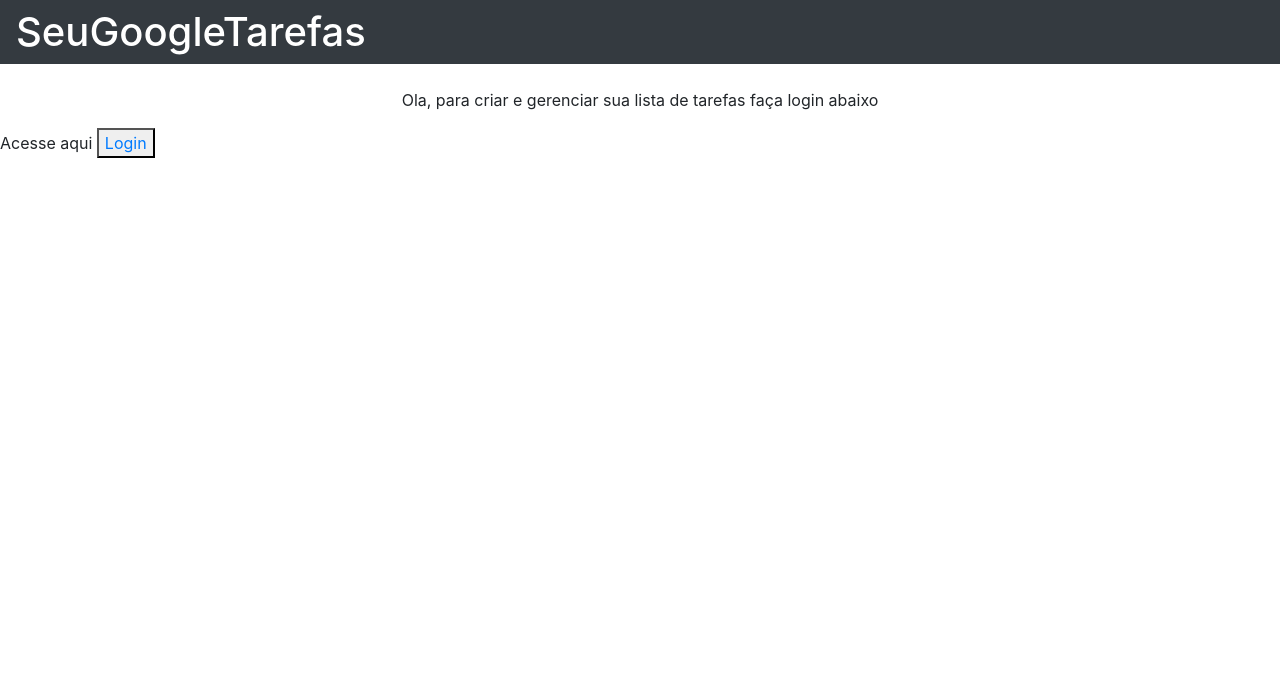
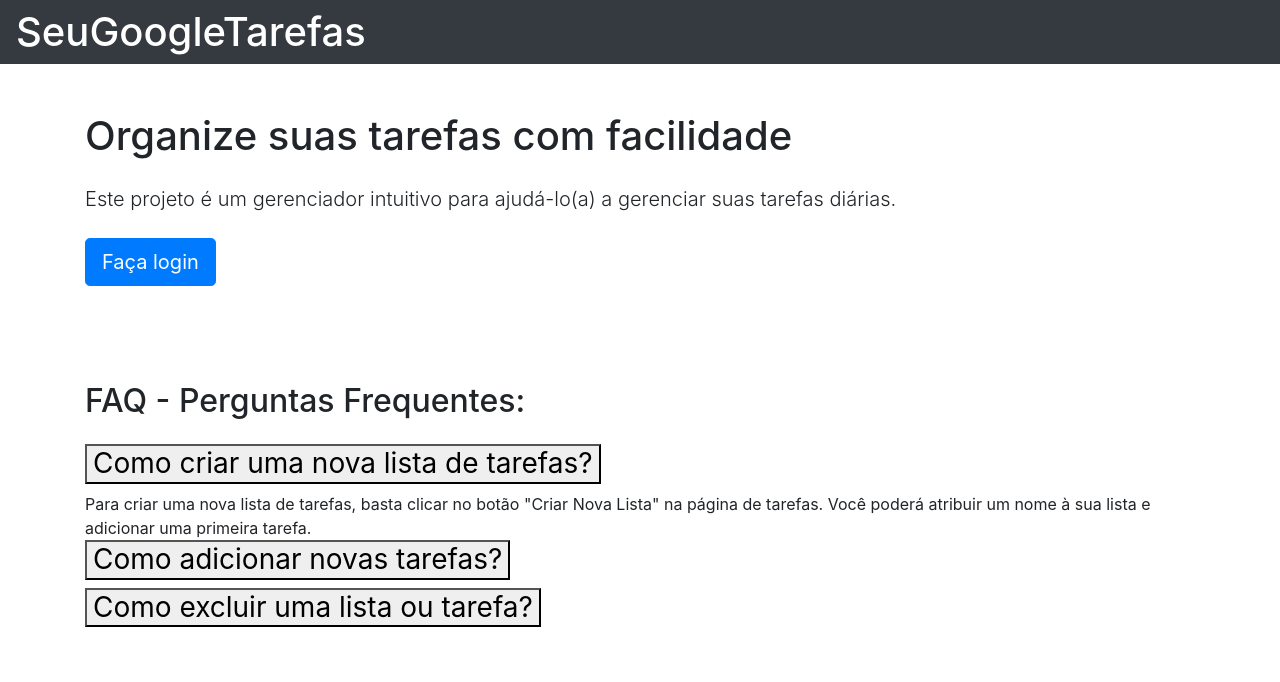
Before and after one commit to NathanOnCodes/seu-google-tarefas, a Django app: page / in a window 1280 px wide. Shown: the top 682 px of the page. Run offline with Django 5.2, Linux system fonts and the light colour scheme; data comes from the database, SQL or seed files in the repository; some libraries are stand-ins or nearby versions.

Commit message:
fix: adjust redirect

```diff
--- a/tarefas/templates/home.html
+++ b/tarefas/templates/home.html
@@ -6,17 +6,66 @@
 
 {% include "navbar.html" %}
 
-<div>
-    <p class="text-center mt-4"> Ola, para criar e gerenciar sua lista de tarefas faça login abaixo </p>
 
+<main>
+        <section class="py-5">
+            <div class="container">
+                <h1 class="mb-4">Organize suas tarefas com facilidade</h1>
+                <p class="lead mb-4">
+                    Este projeto é um gerenciador intuitivo para ajudá-lo(a) a gerenciar suas tarefas diárias.
+                </p>
+                {% if user.is_authenticated %}
+                    <a href="{% url 'lista-tarefas' %}" class="btn btn-primary btn-lg">Ver minhas tarefas</a>
+                {% else %}
+                    <a href="{% url 'account_login' %}" class="btn btn-primary btn-lg">Faça login</a>
+                {% endif %}
+            </div>
+        </section>
 
-    <div>
-        Acesse aqui
-        {% load allauth %}
-        <button type="button"> <a href="{% url 'todo:account_login' %}"> Login </a> </button>
-    </div>
-
-</div>
+        <section class="py-5">
+            <div class="container">
+                <h2 class="mb-4">FAQ - Perguntas Frequentes: </h2>
+                <div class="accordion" id="faq-accordion">
+                    <div class="accordion-item">
+                        <h3 class="accordion-header" id="headingOne">
+                            <button class="accordion-button" type="button" data-bs-toggle="collapse" data-bs-target="#collapseOne" aria-expanded="true" aria-controls="collapseOne">
+                                Como criar uma nova lista de tarefas?
+                            </button>
+                        </h3>
+                        <div id="collapseOne" class="accordion-collapse collapse show" aria-labelledby="headingOne" data-bs-parent="#faq-accordion">
+                            <div class="accordion-body">
+                                Para criar uma nova lista de tarefas, basta clicar no botão "Criar Nova Lista" na página de tarefas. Você poderá atribuir um nome à sua lista e adicionar uma primeira tarefa.
+                            </div>
+                        </div>
+                    </div>
+                    <div class="accordion-item">
+                        <h3 class="accordion-header" id="headingTwo">
+                            <button class="accordion-button collapsed" type="button" data-bs-toggle="collapse" data-bs-target="#collapseTwo" aria-expanded="false" aria-controls="collapseTwo">
+                                Como adicionar novas tarefas?
+                            </button>
+                        </h3>
+                        <div id="collapseTwo" class="accordion-collapse collapse" aria-labelledby="headingTwo" data-bs-parent="#faq-accordion">
+                            <div class="accordion-body">
+                                Depois de criar uma lista, você pode adicionar novas tarefas clicando no botão "Atualizar Lista" e digitando uma nova tarefa por linha no campo fornecido.
+                            </div>
+                        </div>
+                    </div>
+                    <div class="accordion-item">
+                        <h3 class="accordion-header" id="headingThree">
+                            <button class="accordion-button collapsed" type="button" data-bs-toggle="collapse" data-bs-target="#collapseThree" aria-expanded="false" aria-controls="collapseThree">
+                                Como excluir uma lista ou tarefa?
+                            </button>
+                        </h3>
+                        <div id="collapseThree" class="accordion-collapse collapse" aria-labelledby="headingThree" data-bs-parent="#faq-accordion">
+                            <div class="accordion-body">
+                                Para excluir uma lista ou tarefa, basta clicar nos botões "Deletar Lista" ou "Deletar Tarefa" respectivamente. Você será solicitado a confirmar a exclusão antes que ela seja efetivada.
+                            </div>
+                        </div>
+                    </div>
+                </div>
+            </div>
+        </section>
+</main>
 
 
 {% endblock %}
```
